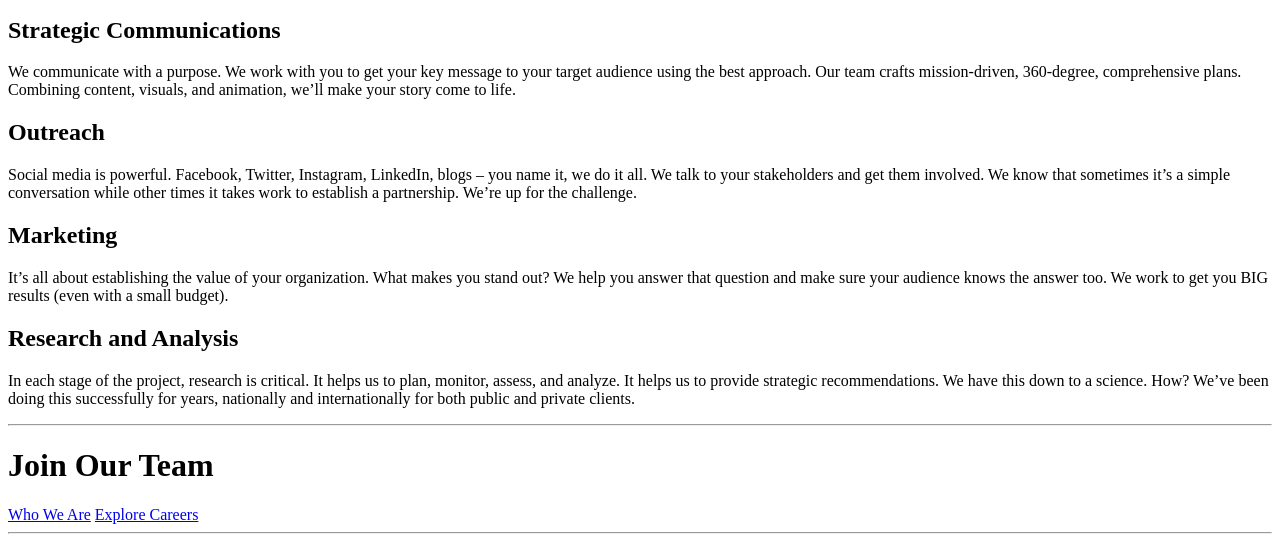
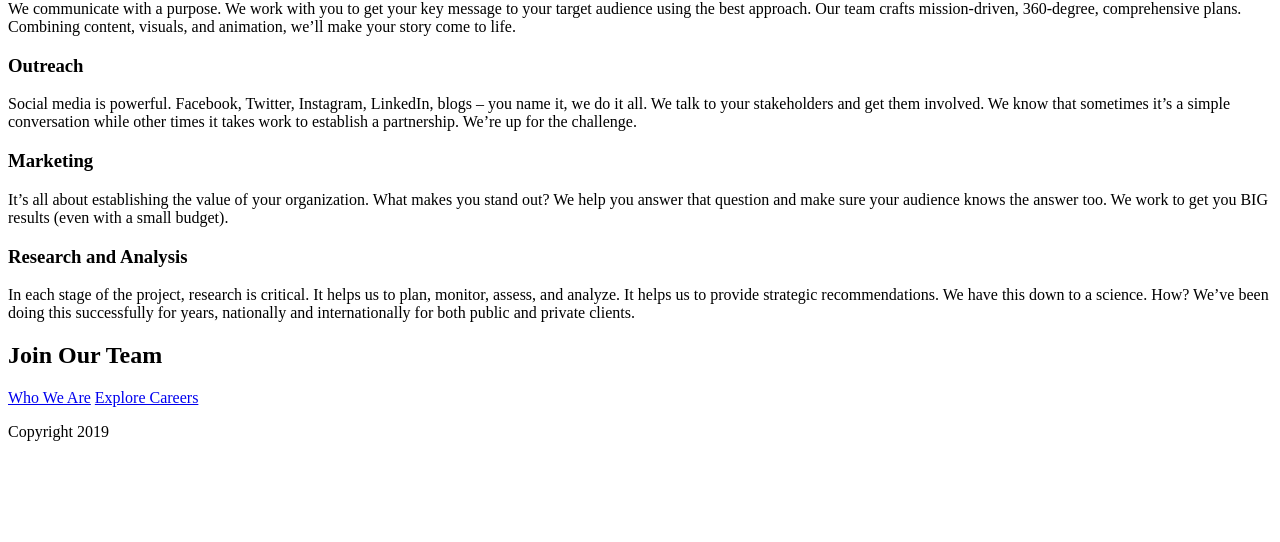
Before and after one commit to sjcontreras/sjcontreras.github.io, a plain HTML site: page unit_3/index.html in a window 1280 px wide. Shown: the part 385-927 px from the top of the page. After the commit the page ends 842 px from the top, so only its background shows below. Drawn offline with Linux system fonts and the light colour scheme.

Commit message:
Update index.html

```diff
--- a/unit_3/index.html
+++ b/unit_3/index.html
@@ -16,32 +16,40 @@
 			<a href="#">Team</a>
 			<a href="#">Contact</a>
 		</nav>
+		<hr>
 	</header>
 
-
+	<section>
 		<h1 id="slogan">Because your story matters.</h1>
 		<img src="#" alt="#" title="#">
-	<hr>
+	</section>
 
+	<section>
 		<h1>About Us</h1>
 		<p>DCG is a communications firm working for national and international clients who want creative expertise, robust communications planning, engaging products and services and measurable results.</p>
-	<hr>
+	</section>
 
+	<section>
 		<h1>Our Work</h1>
-	<h2>Strategic Communications</h2>
+		<h3>Strategic Communications</h3>
 		<p>We communicate with a purpose. We work with you to get your key message to your target audience using the best approach. Our team crafts mission-driven, 360-degree, comprehensive plans. Combining content, visuals, and animation, we’ll make your story come to life.</p>
-	<h2>Outreach</h2>
+		<h3>Outreach</h3>
 		<p>Social media is powerful. Facebook, Twitter, Instagram, LinkedIn, blogs – you name it, we do it all. We talk to your stakeholders and get them involved. We know that sometimes it’s a simple conversation while other times it takes work to establish a partnership. We’re up for the challenge.</p>
-	<h2>Marketing</h2>
+		<h3>Marketing</h3>
 		<p>It’s all about establishing the value of your organization. What makes you stand out? We help you answer that question and make sure your audience knows the answer too. We work to get you BIG results (even with a small budget).</p>
-	<h2>Research and Analysis</h2>
+		<h3>Research and Analysis</h3>
 		<p>In each stage of the project, research is critical. It helps us to plan, monitor, assess, and analyze. It helps us to provide strategic recommendations. We have this down to a science. How? We’ve been doing this successfully for years, nationally and internationally for both public and private clients.</p>
+	</section>
 
-	<hr>
+	<section>
 		<h1>Join Our Team</h1>
 		<a href="#">Who We Are</a>
 		<a href="#">Explore Careers</a>
-	<hr>
+	</section>
+
+	<footer>
+		<p>Copyright 2019</p>
+	</footer>
 </body>
 
 </html>
```
Lines whose indentation alone changed are shown as unchanged.
